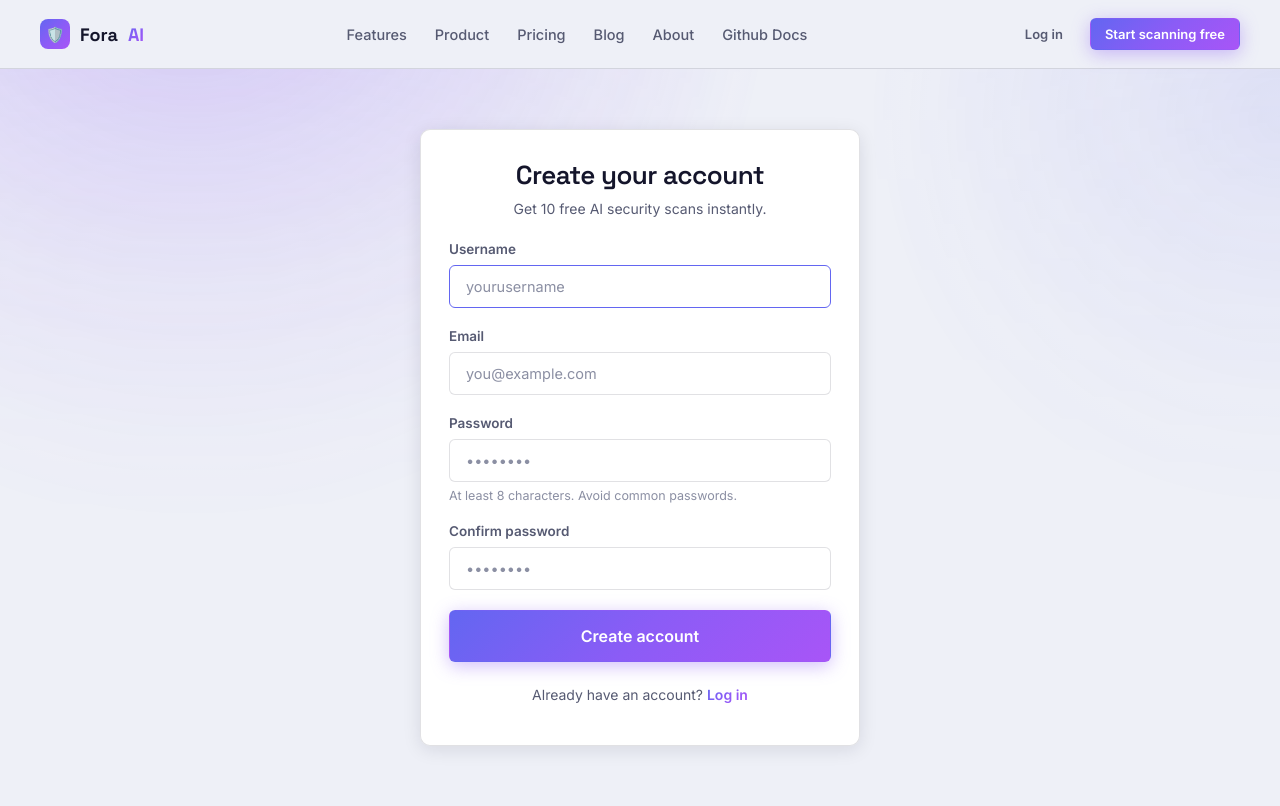
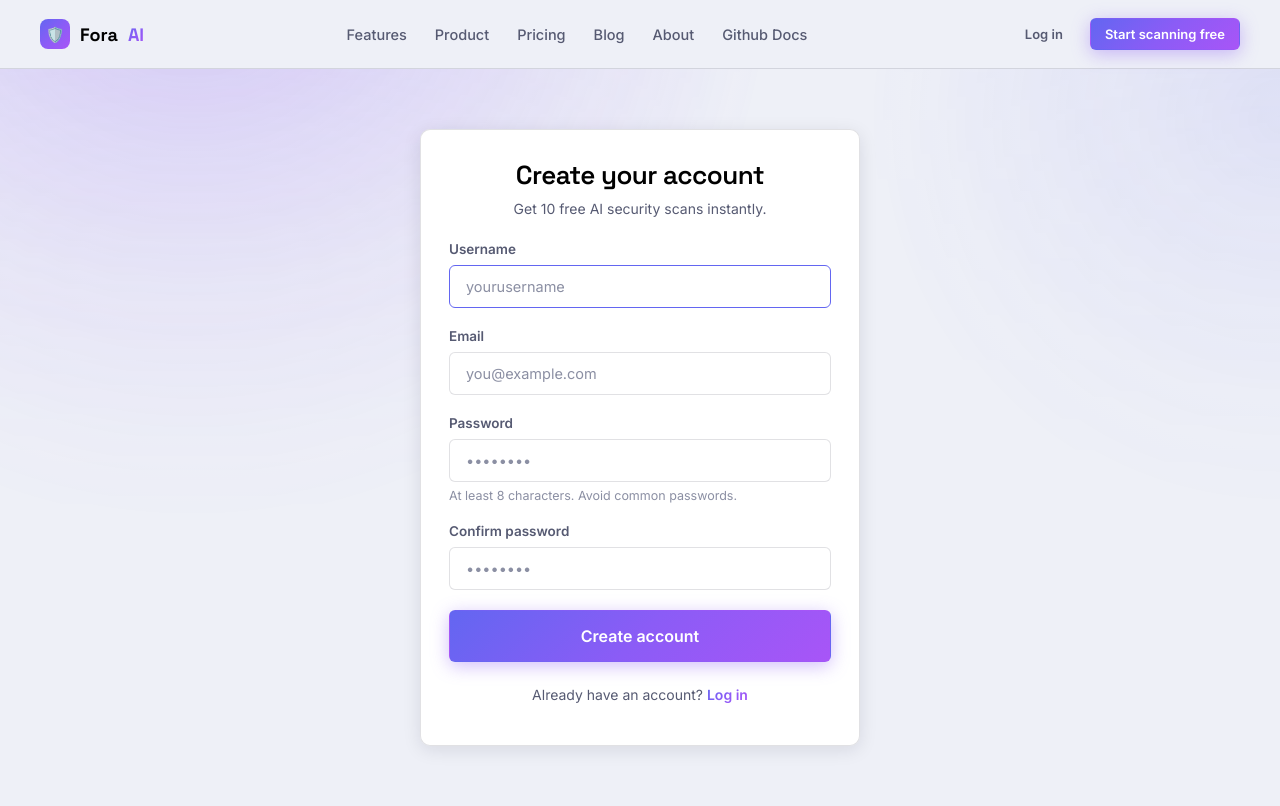
Before and after one commit to Faizan-ai-nova/Fora-ai-A-POWERFUL-TOOL, a Django app: page /accounts/register/ in a window 1280 px wide. Run offline with Django 5.2, Linux system fonts and the light colour scheme.

Commit message:
Update style.css

```diff
--- a/static/css/style.css
+++ b/static/css/style.css
@@ -56,7 +56,7 @@ body[data-theme="light"] {
   --bg-glass-hover: rgba(99, 102, 241, 0.09);
   --border-glass: rgba(15, 15, 35, 0.12);
   --border-glass-strong: rgba(15, 15, 35, 0.22);
-  --text-primary: #14152b;
+  --text-primary:#000000;
   --text-secondary: #565a72;
   --text-muted: #8b8fa3;
   --shadow-glass: 0 4px 18px rgba(20, 21, 43, 0.1);
```
